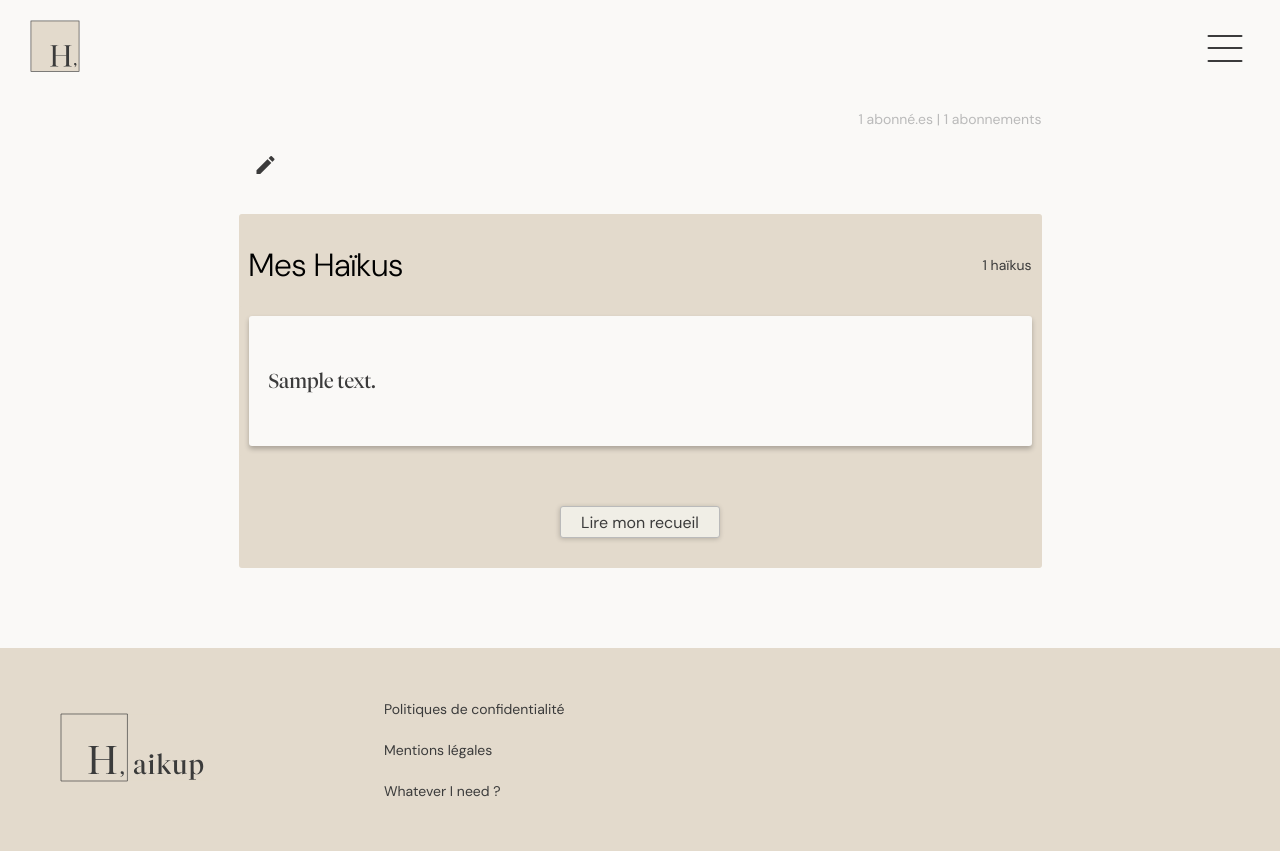
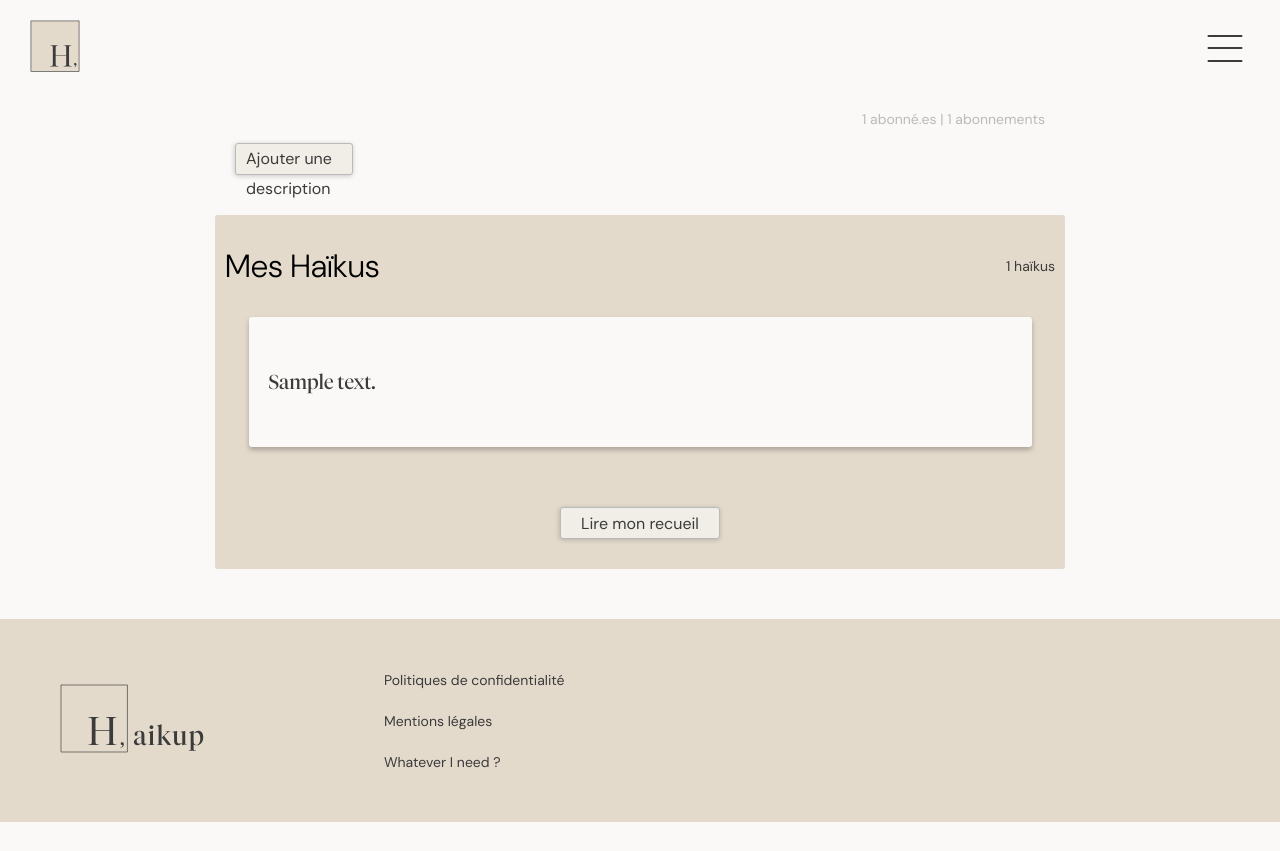
Before and after one commit to k-cpa/HaikUp, a Symfony app: template templates/user_pages/profile.html.twig in a window 1280 px wide. After the commit the page ends 822 px from the top, so only its background shows below. Run offline with Twig, Linux system fonts and the light colour scheme; the template is opened without the code that fills it: most values are stand-ins (such as "Sample title", 1, 10 or a date in 2020); style sheets or scripts are compiled from the project's sources; some libraries are stand-ins or nearby versions.

Commit message:
ajax ok pour abonnement + changement front sur page user_show ... plein de trucs à fix j'ai fait n'imp

```diff
--- a/assets/js/ajax_subscription.js
+++ b/assets/js/ajax_subscription.js
@@ -21,7 +21,7 @@ document.addEventListener('DOMContentLoaded', function () {
             .then(response => response.json())
             .then(data => {
                 if (!data.success) {
-                    console.log('Erreur avec l\'appel AJAX');
+                    console.log('Erreur avec l\'appel AJAX', data.message);
                     return;
                 }
                 const isSubscribed = data.subscribed; // true = abonné, false = désabonné
@@ -34,7 +34,13 @@ document.addEventListener('DOMContentLoaded', function () {
                     event.target.classList.remove('subscribed');
                     event.target.setAttribute('data-subscribed', 'false');
                 }
-                console.log('Data :', data)
+                // Mise à jour du nombre d’abonnés uniquement
+                const followText = document.querySelector('.follow p');
+                if (followText && typeof data.followersCount !== 'undefined') {
+                    let parts = followText.textContent.split('|');
+                    let abonnementsPart = parts[1] ? parts[1].trim() : '';
+                    followText.textContent = `${data.followersCount} abonné.es | ${abonnementsPart}`;
+                }
             })
             .catch(error => {
                 console.error('Erreur AJAX:', error);
--- a/assets/styles/abstract/_setup.scss
+++ b/assets/styles/abstract/_setup.scss
@@ -78,6 +78,11 @@ body {
 
         p {
             font-size: var.$desktop-body2;
+
+            a {
+                color: var.$grayDarkText;
+                text-decoration: underline;
+            }
         }
     }
 
--- a/assets/styles/pages/_user_profile.scss
+++ b/assets/styles/pages/_user_profile.scss
@@ -5,21 +5,65 @@
 .user_profile {
     @include mixin.flex(column, center, center);
 
+        .cta_description {
+            padding-left: 10px;
+            padding-right: 10px;
+            line-height: 30px;
+            height: 30px;
+            background-color: var.$secondaryLight;
+            border-radius: 3px;
+            box-shadow: -0.5px 1px 5px rgba(0, 0, 0, 0.20);
+            border: 1px solid var.$grayText;
+            transition: .3s ease;
+            cursor: pointer;
+            &:hover {
+                background-color: var.$secondaryDark;
+                box-shadow: 0px 0px 0px rgba(0, 0, 0, 0.20);
+            }
+
+            a {
+                color: var.$grayDarkText;
+                font-family: var.$dm-regular;
+                font-size: var.$desktop-button;
+            }
+        }
+
+    .background_size {
+        @include mixin.flex(column, center, center);
+    }
+
     .profile_hero {
         @include mixin.flex(column, center, flex-start);
-        align-self: flex-start;
+        // align-self: flex-start;
         margin-bottom: 30px;
+        width: 100%;
         padding-top: 80px;
 
         .follow {
+            @include mixin.flex(column, center, flex-end);
+            gap: 20px;
             align-self: flex-end;
+            padding-right: 20px;
             font-family: var.$dm-regular;
             padding-top: 30px;
+
+            button {
+                all: unset;
+                border: 1px solid var.$grayText;
+                border-radius: 3px;
+                padding: 5px 10px;
+                color: var.$grayDarkText;
+            }
 
             p {
                 font-size: var.$desktop-body3;
                 color: var.$grayText;
             }
+        }
+
+        .title_profile {
+            @include mixin.flex(column, center, flex-start);
+            padding-left: 20px;
         }
 
         .description {
@@ -28,6 +72,7 @@
             margin-top: 15px;
             margin-bottom: 10px;
             width: 60%;
+            font-family: var.$dm-regular;
 
             a {
                 align-self: flex-start;
@@ -41,6 +86,7 @@
     .user_haiku {
         @include mixin.flex(column, center, center);
         background-color: var.$secondaryDark;
+        min-width: 850px;
         position: relative;
         border-radius: 3px;
         margin-bottom: 50px;
--- a/src/Controller/FeedController.php
+++ b/src/Controller/FeedController.php
@@ -44,6 +44,11 @@ final class FeedController extends AbstractController
                 return new JsonResponse(['success' => false, 'message' => 'Requête non autorisée'], 400);
             }
 
+            // Vérifie si le token est valide
+            if (!$this->isCsrfTokenValid('ajax', $request->headers->get('X-CSRF-Token'))) {
+                return new JsonResponse(['success' => false, 'message' => 'Invalid CSRF token'], 403);
+            }
+
             $haiku = $this->haikusRepository->find($id);
             if (!$haiku) {
                 return new JsonResponse(['success' => false, 'message' => 'Haiku non trouvé']);
@@ -62,5 +67,4 @@ final class FeedController extends AbstractController
                 ]);
             }
         }
-
 }
--- a/src/Entity/Follows.php
+++ b/src/Entity/Follows.php
@@ -4,10 +4,10 @@ namespace App\Entity;
 
 use App\Repository\FollowsRepository;
 use Doctrine\ORM\Mapping as ORM;
-use Symfony\UX\Turbo\Attribute\Broadcast;
+// use Symfony\UX\Turbo\Attribute\Broadcast;
 
 #[ORM\Entity(repositoryClass: FollowsRepository::class)]
-#[Broadcast]
+// #[Broadcast(false)]
 class Follows
 {
     #[ORM\Id]
--- a/templates/feed/feed.html.twig
+++ b/templates/feed/feed.html.twig
@@ -18,7 +18,11 @@
 
                     </div>
                     <div class="creator">
-                        <p>{{haiku.creator}}</p>
+                        <p>
+                            <a href="{{ path('app_user_show', {id: haiku.creator.id}) }}">
+                                {{haiku.creator}}
+                            </a>
+                        </p>
                     </div>
                     <div class="content">
                         <p>{{haiku.content}}</p>
--- a/templates/user_pages/profile.html.twig
+++ b/templates/user_pages/profile.html.twig
@@ -9,16 +9,22 @@
             <div class="follow">
                 <p>{{followersCount}} abonné.es | {{followsCount}} abonnements</p>
             </div>
-            <div class="title">
+            <div class="title_profile">
                 <h2>{{app.user.username}}</h2>
                 <div class="description">
-                    <p>{{app.user.description|nl2br}}</p>
-                    <a href="{{path('app_add_description')}}">
-                        <span class="material-icons">edit</span>
-                    </a>
-                </div
+                    {% if app.user.description is not empty %}
+                        <p>{{app.user.description|nl2br}}</p>
+                        <a href="{{path('app_add_description')}}">
+                            <span class="material-icons">edit</span>
+                        </a>
+                    {% else %}
+                    <div class="cta_description">
+                        <a href="{{path('app_add_description')}}">Ajouter une description</a>
+                    </div>
+                    {% endif %}
+
+                </div>
             </div>
-
         </div>
         {# {% for collection in collections %}
             <a href="">
@@ -32,6 +38,7 @@
                 <h2>Mes Haïkus</h2>
                 <p>{{totalHaikus}} haïkus</p>
             </div>
+        {% if haikus is not empty %}
             {% for haiku in haikus %}
                 <div class="haiku">
                     <div class="content">
@@ -42,6 +49,11 @@
             <div class="cta">
                 <a href="">Lire mon recueil</a>
             </div>
+        {% else %}
+            <div class="cta_description">
+                <a href="">Ecrivez votre premier Haïku</a>
+            </div>
+        {% endif %}
         </div>
         {% if haikuLikedByUser is not empty %}
             <div class="user_likes">
@@ -55,7 +67,11 @@
                         <div class="control_panel">
                         </div>
                         <div class="creator">
-                            <p>{{haikuLikedByUser.creator}}</p>
+                            <p>
+                                <a href="{{ path('app_user_show', {id: haikuLikedByUser.creator.id}) }}">
+                                    {{haikuLikedByUser.creator}}
+                                </a>
+                            </p>
                         </div>
                         <div class="content">
                             <p>{{haikuLikedByUser.content}}</p>
```
Also changed, not shown: src/Controller/UserProfileController.php (+30 -13 lines), templates/user_pages/other_profile.html.twig (+9 -9 lines).
